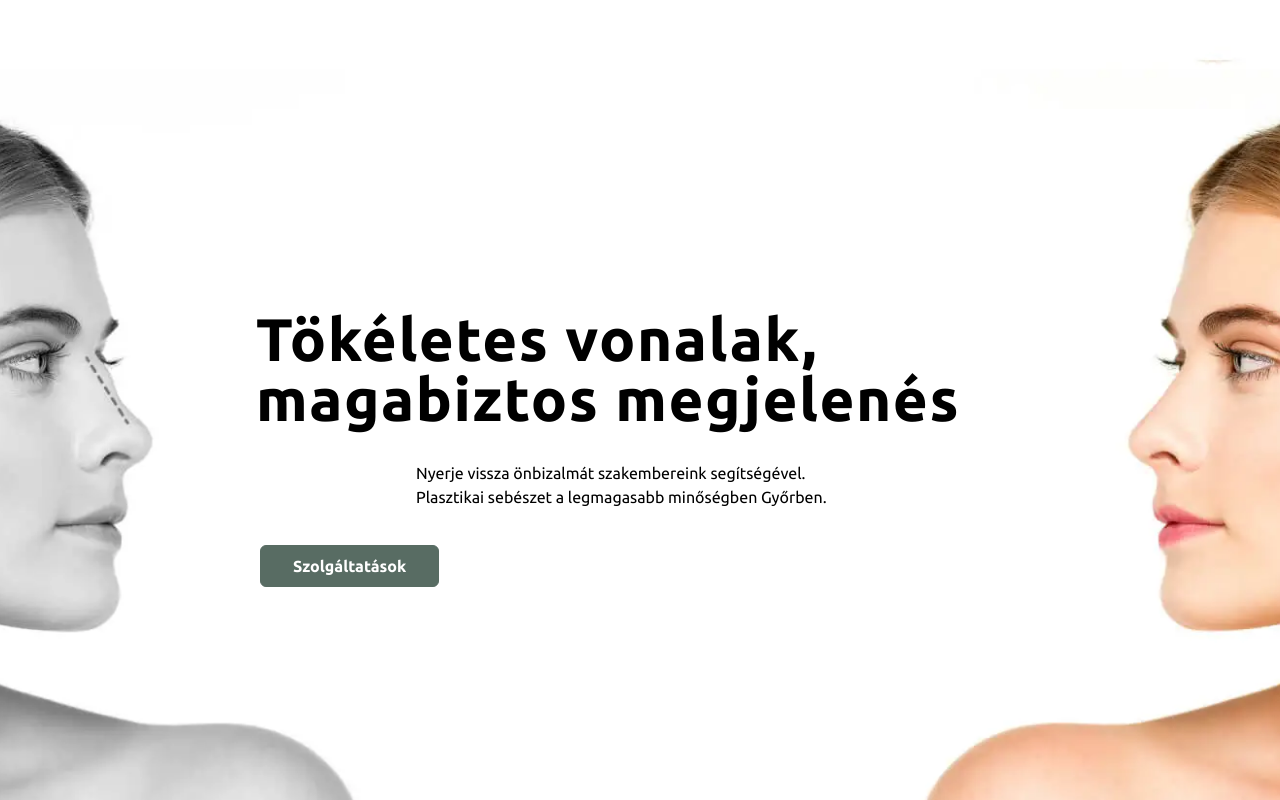
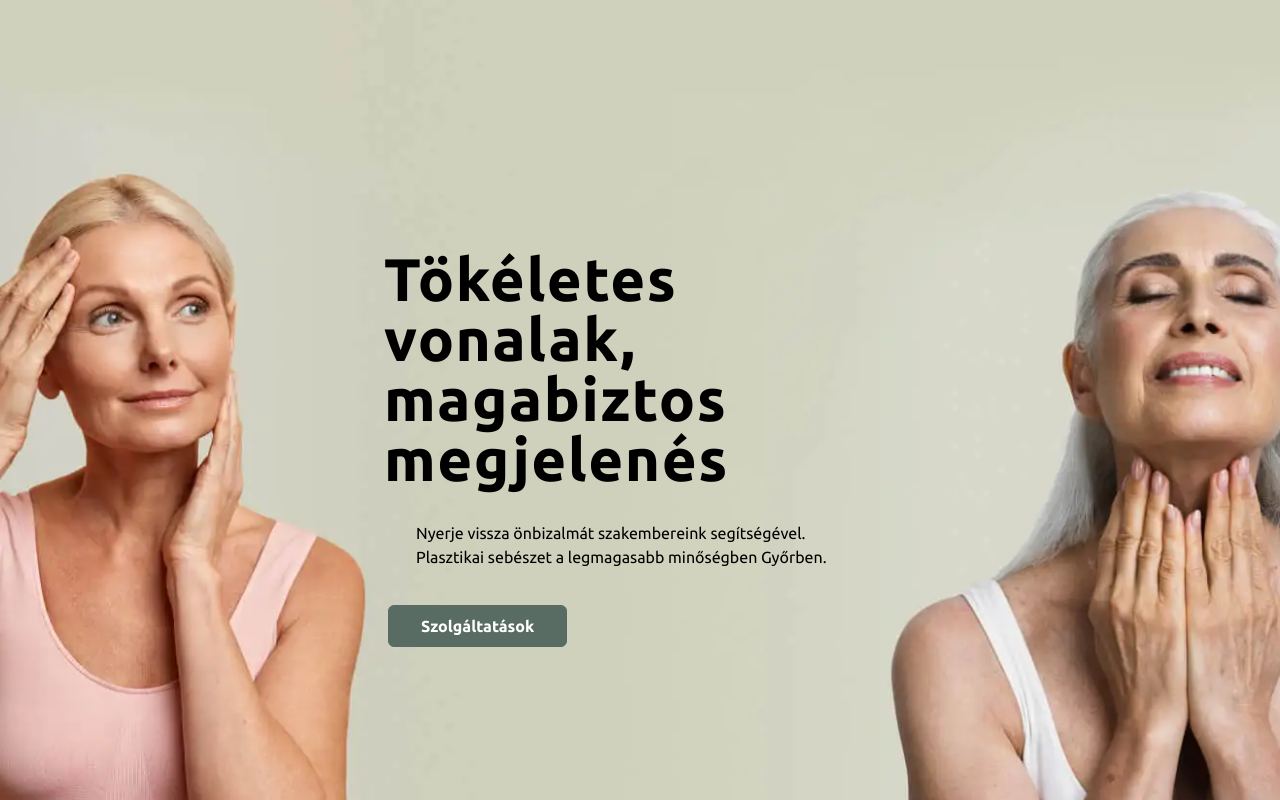
Before and after one commit to omgzsa/elysia-app, a Vue app in the folder frontend/: page / in a window 1280 px wide. Shown: the top 800 px of the page. Built offline with nearby package versions, Linux system fonts and the light colour scheme; no server answers.

Commit message:
changed main slider images up

```diff
--- a/frontend/src/components/home/HomeHero.vue
+++ b/frontend/src/components/home/HomeHero.vue
@@ -22,7 +22,7 @@ defineProps({
       :delay="100"
     >
       <div class="max-w-screen-xl px-2 md:px-4 mx-auto flex flex-col gap-y-8">
-        <h1 class="max-w-3xl mx-auto" v-motion-slide-bottom :delay="300">
+        <h1 class="max-w-lg mx-auto" v-motion-slide-bottom :delay="300">
           {{ slide.title }}
         </h1>
         <p class="max-w-md mx-auto" v-motion-slide-bottom :delay="200">
--- a/frontend/src/views/HomeView.vue
+++ b/frontend/src/views/HomeView.vue
@@ -20,8 +20,8 @@ const slides = ref([
     title: "Tökéletes vonalak, magabiztos megjelenés",
     alt: "tükrözött kép egy nőről, az egyik fekete-fehér a másik színes",
     text: "Nyerje vissza önbizalmát szakembereink segítségével. Plasztikai sebészet a legmagasabb minőségben Győrben.",
-    img: "woman_hero_1.webp",
-    color: "bg-white",
+    img: "woman_hero_3.webp",
+    color: "bg-primary-100",
   },
   {
     id: 2,
@@ -36,8 +36,8 @@ const slides = ref([
     title: "Fedezze fel bőre igazi szépségét",
     alt: "egy mosolygó fiatal nő",
     text: "Az Elysia lézer központ mindenki számára biztosítja a legjobb kezeléseket és szolgáltatásokat. Kezeléseink széles választéka általal a tökéletes bőr Ön számára is elérhető.",
-    img: "woman_hero_3.webp",
-    color: "bg-primary-100",
+    img: "woman_hero_1.webp",
+    color: "bg-white",
   },
 ]);
 
```
